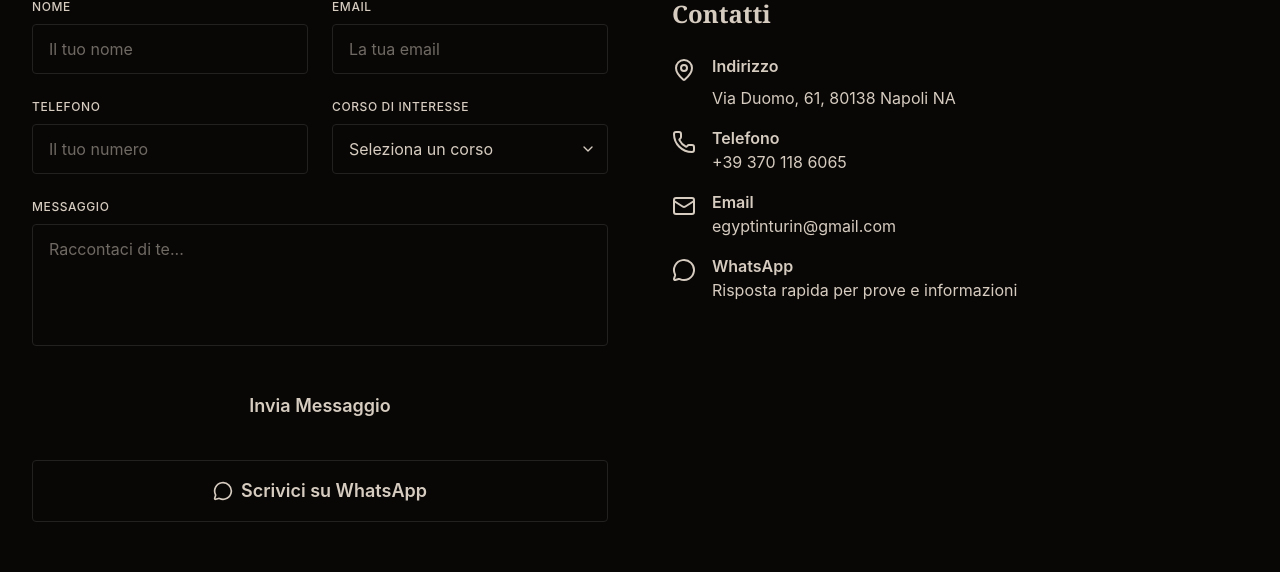
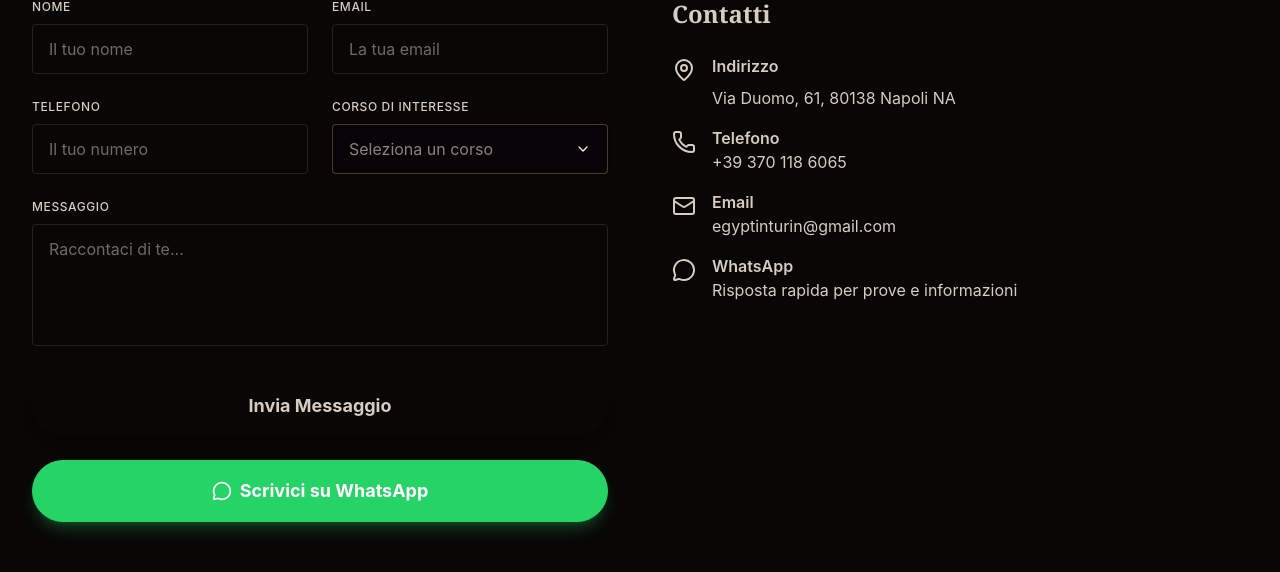
Before and after one commit to wavybentley-lang/belly-dance, a Next.js app: page / in a window 1280 px wide. Shown: the part 7320-7892 px from the top of the page. Built offline with nearby package versions, Linux system fonts and the light colour scheme.

Commit message:
small tweeks

```diff
--- a/components/sections/contact.tsx
+++ b/components/sections/contact.tsx
@@ -1,9 +1,18 @@
 "use client"
 
 import { ChevronDown, Mail, MapPin, MessageCircle, Phone } from "lucide-react"
-import { type Dispatch, type ReactNode, type SetStateAction } from "react"
+import { type Dispatch, type ReactNode, type SetStateAction, useState } from "react"
 
-import { brand, courseCategories } from "@/lib/site-config"
+import { brand } from "@/lib/site-config"
+
+const courseOptions = [
+  "Danza del Ventre (Belly Dance)",
+  "Tribal Fusion",
+  "Bollywood Dance",
+  "Flamenco Arabo",
+  "Pole Dance",
+  "Danze Polinesiane",
+]
 
 type ContactSectionProps = {
   isVisible: boolean
@@ -26,6 +35,9 @@ export function ContactSection({
   formNetworkError,
   setFormNetworkError,
 }: ContactSectionProps) {
+  const [courseDropdownOpen, setCourseDropdownOpen] = useState(false)
+  const [selectedCourse, setSelectedCourse] = useState("")
+
   return (
     <section
       id="contatti"
@@ -63,7 +75,7 @@ export function ContactSection({
                 const nome = (form.elements.namedItem("nome") as HTMLInputElement).value.trim()
                 const email = (form.elements.namedItem("email") as HTMLInputElement).value.trim()
                 const telefono = (form.elements.namedItem("telefono") as HTMLInputElement).value.trim()
-                const corso = (form.elements.namedItem("corso") as HTMLSelectElement).value
+                const corso = (form.elements.namedItem("corso") as HTMLInputElement).value
                 const errors: { [key: string]: boolean } = {}
                 if (!nome) errors.nome = true
                 if (!email) errors.email = true
@@ -85,6 +97,7 @@ export function ContactSection({
                   if (!response.ok) throw new Error("network")
                   setFormSubmitted(true)
                   form.reset()
+                  setSelectedCourse("")
                 } catch {
                   setFormNetworkError(true)
                 }
@@ -100,26 +113,54 @@ export function ContactSection({
                   <label htmlFor="course" className="mb-2 block text-[12px] font-medium tracking-wider text-muted-foreground uppercase">
                     Corso di Interesse
                   </label>
-                  <div className="relative">
-                    <select
+                  <div
+                    className="relative"
+                    onBlur={(event) => {
+                      if (!event.currentTarget.contains(event.relatedTarget as Node | null)) setCourseDropdownOpen(false)
+                    }}
+                  >
+                    <input type="hidden" name="corso" value={selectedCourse} />
+                    <button
                       id="course"
-                      name="corso"
-                      className="w-full appearance-none rounded-sm bg-card px-4 py-3 pr-10 text-foreground transition-colors focus:border-primary focus:outline-none"
-                      style={{ border: `1px solid ${formErrors.corso ? "var(--template-error)" : "var(--border)"}` }}
-                      onFocus={() => setFormErrors((previous) => ({ ...previous, corso: false }))}
-                      defaultValue=""
+                      type="button"
+                      className="flex w-full items-center justify-between rounded-sm bg-[#080306] px-4 py-3 text-left text-[#F5EBDD] shadow-sm shadow-black/20 transition-colors hover:border-primary/60 focus:border-primary focus:outline-none"
+                      style={{ border: `1px solid ${formErrors.corso ? "var(--template-error)" : "rgba(212, 166, 79, 0.35)"}` }}
+                      onClick={() => {
+                        setCourseDropdownOpen((open) => !open)
+                        setFormErrors((previous) => ({ ...previous, corso: false }))
+                      }}
+                      aria-haspopup="listbox"
+                      aria-expanded={courseDropdownOpen}
                     >
-                      <option value="" disabled>Seleziona un corso</option>
-                      {courseCategories.flatMap((category) =>
-                        category.courses.map((course) => (
-                          <option key={`${category.label}-${course.title}`} value={course.title}>
-                            {course.title}
-                          </option>
-                        )),
-                      )}
-                      <option value="altro">Altro</option>
-                    </select>
-                    <ChevronDown size={16} className="pointer-events-none absolute top-1/2 right-3 -translate-y-1/2 text-muted-foreground" />
+                      <span className={selectedCourse ? "text-[#F5EBDD]" : "text-[#F5EBDD]/55"}>{selectedCourse || "Seleziona un corso"}</span>
+                      <ChevronDown
+                        size={16}
+                        className={`ml-3 shrink-0 text-primary/75 transition-transform ${courseDropdownOpen ? "rotate-180" : ""}`}
+                      />
+                    </button>
+                    {courseDropdownOpen && (
+                      <div
+                        className="absolute right-0 left-0 z-30 mt-2 overflow-hidden rounded-sm border border-primary/35 bg-[#080306] shadow-2xl shadow-black/50"
+                        role="listbox"
+                      >
+                        {courseOptions.map((course) => (
+                          <button
+                            key={course}
+                            type="button"
+                            className="block w-full border-b border-primary/18 px-4 py-3 text-left text-sm font-medium text-[#F5EBDD] transition-colors last:border-b-0 hover:bg-primary/15 focus:bg-primary/15 focus:outline-none"
+                            onClick={() => {
+                              setSelectedCourse(course)
+                              setCourseDropdownOpen(false)
+                              setFormErrors((previous) => ({ ...previous, corso: false }))
+                            }}
+                            role="option"
+                            aria-selected={selectedCourse === course}
+                          >
+                            {course}
+                          </button>
+                        ))}
+                      </div>
+                    )}
                   </div>
                 </div>
               </div>
@@ -135,14 +176,17 @@ export function ContactSection({
                   placeholder="Raccontaci di te..."
                 />
               </div>
-              <button type="submit" className="w-full rounded-sm bg-primary py-4 text-lg font-semibold text-primary-foreground transition-colors hover:bg-primary/90">
+              <button
+                type="submit"
+                className="w-full cursor-pointer rounded-full bg-primary py-4 text-lg font-bold text-primary-foreground shadow-lg shadow-primary/25 transition-all hover:-translate-y-0.5 hover:bg-[#A93226] hover:shadow-primary/35 active:translate-y-0 active:scale-[0.99]"
+              >
                 Invia Messaggio
               </button>
               <a
                 href={brand.whatsappHref}
                 target="_blank"
                 rel="noopener noreferrer"
-                className="flex w-full items-center justify-center gap-2 rounded-sm border border-primary/30 bg-card py-4 text-lg font-semibold text-foreground transition-colors hover:border-primary hover:text-primary"
+                className="flex w-full items-center justify-center gap-2 rounded-full border border-[#25D366] bg-[#25D366] py-4 text-lg font-bold text-white shadow-lg shadow-[#25D366]/25 transition-all hover:-translate-y-0.5 hover:bg-[#1DB954] hover:shadow-[#25D366]/35 active:translate-y-0 active:scale-[0.99]"
               >
                 <MessageCircle size={20} />
                 Scrivici su WhatsApp
--- a/components/sections/hero.tsx
+++ b/components/sections/hero.tsx
@@ -47,7 +47,7 @@ export function HeroSection() {
             href="https://wa.me/393498737169"
             target="_blank"
             rel="noopener noreferrer"
-            className="rounded-full border border-primary/30 bg-card/70 px-8 py-4 text-lg font-semibold text-foreground shadow-sm transition-colors hover:border-primary hover:bg-card"
+            className="rounded-full border border-primary/30 bg-card/70 px-8 py-4 text-lg font-semibold text-foreground shadow-sm transition-all hover:border-[#25D366] hover:bg-[#25D366] hover:text-white hover:shadow-[0_8px_22px_rgba(37,211,102,0.32)]"
           >
             <span className="inline-flex items-center justify-center gap-2">
               <MessageCircle size={20} />
--- a/components/site/footer.tsx
+++ b/components/site/footer.tsx
@@ -1,4 +1,4 @@
-import { Clock, Facebook, Instagram, Mail, Map as MapIcon, Phone } from "lucide-react"
+import { Clock, Instagram, Mail, Map as MapIcon, Phone } from "lucide-react"
 import { type ReactNode } from "react"
 
 import { brand, type NavLink } from "@/lib/site-config"
@@ -42,10 +42,6 @@ export function Footer({ navLinks }: { navLinks: NavLink[] }) {
               <a href={brand.instagramHref} aria-label="Instagram" className="flex flex-col items-center gap-1 text-muted-foreground transition-colors duration-200 hover:text-primary">
                 <Instagram size={24} />
                 <span className="font-sans text-xs text-muted-foreground">Instagram</span>
-              </a>
-              <a href={brand.facebookHref} aria-label="Facebook" className="flex flex-col items-center gap-1 text-muted-foreground transition-colors duration-200 hover:text-primary">
-                <Facebook size={24} />
-                <span className="font-sans text-xs text-muted-foreground">Facebook</span>
               </a>
             </div>
           </div>
```
Also changed, not shown: 1 other file (tests, documents, lock files or other folders).
